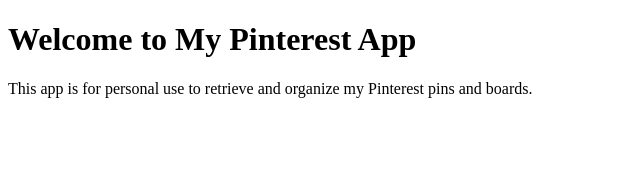
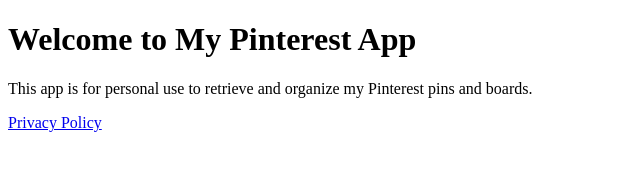
Before and after one commit to Nyasa-Roy/test, a plain HTML site: page index.html in a window 1280 px wide. Shown: the whole page, without its empty margins (0-640 px from the left). Drawn offline with Linux system fonts and the light colour scheme.

Commit message:
Update index.html

```diff
--- a/index.html
+++ b/index.html
@@ -11,5 +11,6 @@
       This app is for personal use to retrieve and organize my Pinterest pins
       and boards.
     </p>
+    <p><a href="privacy-policy.html">Privacy Policy</a></p>
   </body>
 </html>
```
